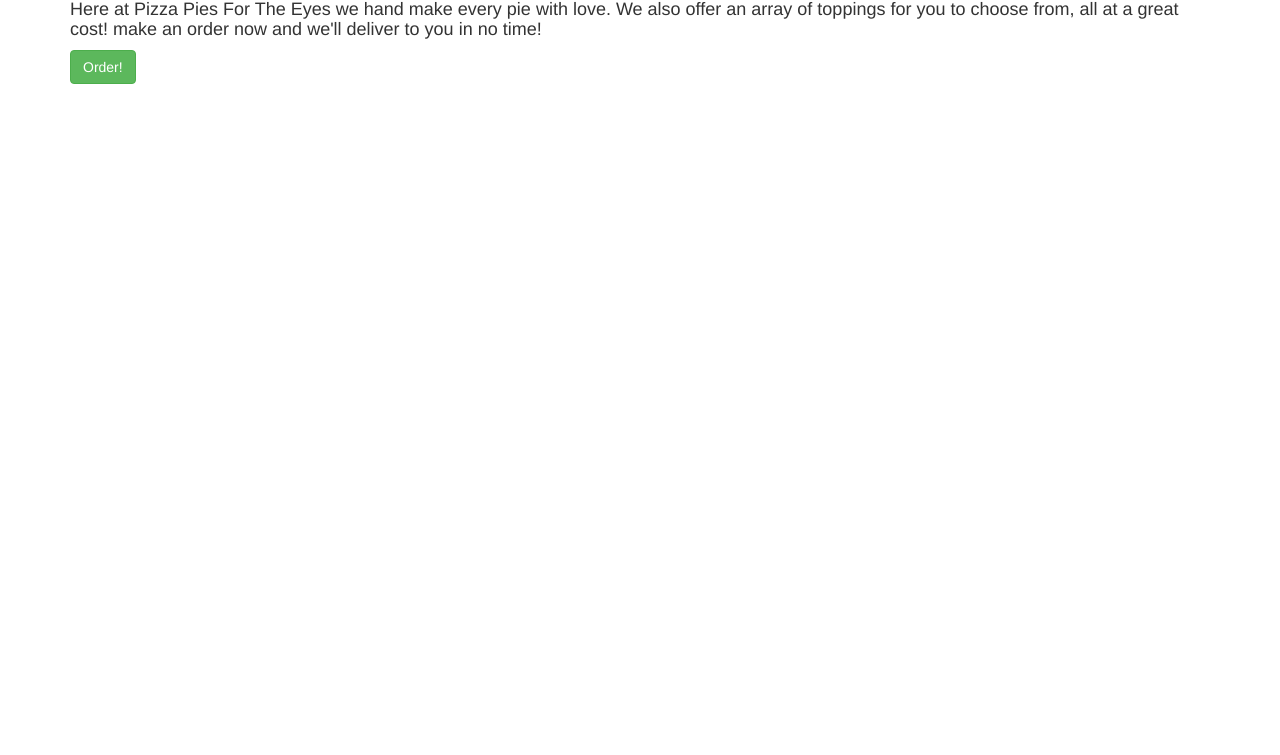
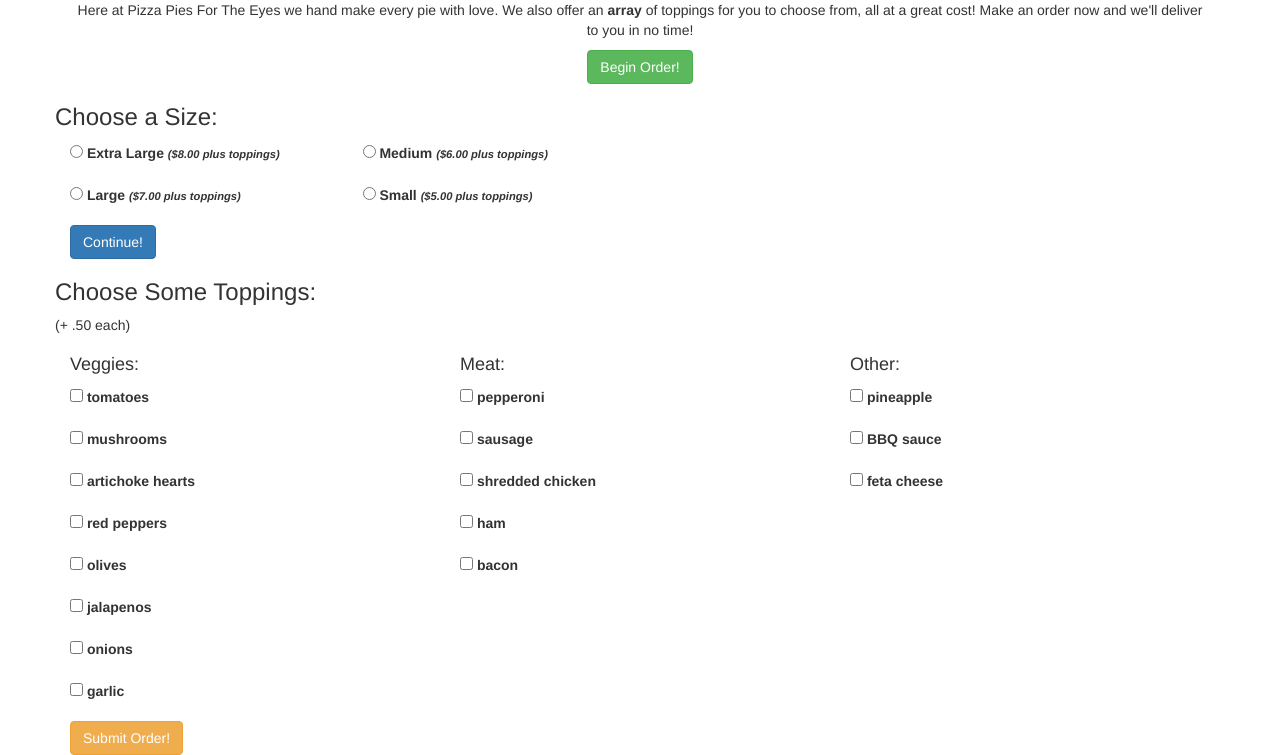
Before and after one commit to SandroMateo/pizza-order, a plain HTML site: page index.html in a window 1280 px wide. Shown: the part 268-1023 px from the top of the page. Before the commit the page ends 800 px from the top, so only its background shows below. Drawn offline with Linux system fonts and the light colour scheme.

Commit message:
add radio buttons for pizza size and checkboxes for user to choose toppings

```diff
--- a/css/custom.css
+++ b/css/custom.css
@@ -0,0 +1,8 @@
+#welcomeScreen {
+  text-align: center;
+}
+
+.sizePrice {
+  font-size: 80%;
+  font-style: italic;
+}
--- a/index.html
+++ b/index.html
@@ -12,14 +12,156 @@
       <div class="jumbotron">
         <h1>Pizza Pies For The Eyes</h1>
       </div>
-      <div class="welcomeScreen">
+      <div id="welcomeScreen">
         <h2>Welcome!</h2>
-        <h4>Here at Pizza Pies For The Eyes we hand make every pie with love. We also offer an <bold>array</bold> of toppings for you to choose from, all at a great cost! make an order now and we'll deliver to you in no time!</h4>
-        <button id="orderButton" type="button" class="btn btn-success">Order!</button>
+        <p>Here at Pizza Pies For The Eyes we hand make every pie with love. We also offer an <strong>array</strong> of toppings for you to choose from, all at a great cost! Make an order now and we'll deliver to you in no time!</p>
+        <button id="orderButton" type="button" class="btn btn-success">Begin Order!</button>
       </div>
-      <div class="row">
+      <form>
+        <div class="row" id="chooseSize">
+          <h3>Choose a Size:</h3>
+          <div class="col-xs-3">
+            <div class="form-group">
+              <label for="size">
+                <input type="radio" name="size" value="Extra Large">
+                Extra Large <span class="sizePrice">($8.00 plus toppings)</span>
+              </label>
+            </div>
+            <div class="form-group">
+              <label for="size">
+                <input type="radio" name="size" value="Large">
+                Large <span class="sizePrice">($7.00 plus toppings)</span>
+              </label>
+            </div>
+            <button id="sizeButton" type="button" class="btn btn-primary">Continue!</button>
+          </div>
+          <div class="col-xs-3">
+            <div class="form-group">
+              <label for="size">
+                <input type="radio" name="size" value="Medium">
+                Medium <span class="sizePrice">($6.00 plus toppings)</span>
+              </label>
+            </div>
+            <div class="form-group">
+              <label for="size">
+                <input type="radio" name="size" value="Small">
+                Small <span class="sizePrice">($5.00 plus toppings)</span>
+              </label>
+            </div>
+          </div>
+        </div>
+        <div class="row" id="chooseToppings">
+          <h3>Choose Some Toppings:</h3>
+          <p>(+ .50 each)</p>
+          <div class="col-xs-4">
+            <h4>Veggies:</h4>
+            <div class="form-group">
+              <label for="topping">
+                <input type="checkbox" name="topping" value="tomatoes">
+                tomatoes
+              </label>
+            </div>
+            <div class="form-group">
+              <label for="topping">
+                <input type="checkbox" name="topping" value="tomatoes">
+                mushrooms
+              </label>
+            </div>
+            <div class="form-group">
+              <label for="topping">
+                <input type="checkbox" name="topping" value="tomatoes">
+                artichoke hearts
+              </label>
+            </div>
+            <div class="form-group">
+              <label for="topping">
+                <input type="checkbox" name="topping" value="tomatoes">
+                red peppers
+              </label>
+            </div>
+            <div class="form-group">
+              <label for="topping">
+                <input type="checkbox" name="topping" value="tomatoes">
+                olives
+              </label>
+            </div>
+            <div class="form-group">
+              <label for="topping">
+                <input type="checkbox" name="topping" value="jalapenos">
+                jalapenos
+              </label>
+            </div>
+            <div class="form-group">
+              <label for="topping">
+                <input type="checkbox" name="topping" value="onions">
+                onions
+              </label>
+            </div>
+            <div class="form-group">
+              <label for="topping">
+                <input type="checkbox" name="topping" value="garlic">
+                garlic
+              </label>
+            </div>
+            <button type="submit" name="button" class="btn btn-warning">Submit Order!</button>
+          </div>
+          <div class="col-xs-4">
+            <h4>Meat:</h4>
+            <div class="form-group">
+              <label for="topping">
+                <input type="checkbox" name="topping" value="pepperoni">
+                pepperoni
+              </label>
+            </div>
+            <div class="form-group">
+              <label for="topping">
+                <input type="checkbox" name="topping" value="sausage">
+                sausage
+              </label>
+            </div>
+            <div class="form-group">
+              <label for="topping">
+                <input type="checkbox" name="topping" value="shredded chicken">
+                shredded chicken
+              </label>
+            </div>
+            <div class="form-group">
+              <label for="topping">
+                <input type="checkbox" name="topping" value="ham">
+                ham
+              </label>
+            </div>
+            <div class="form-group">
+              <label for="topping">
+                <input type="checkbox" name="topping" value="bacon">
+                bacon
+              </label>
+            </div>
+          </div>
+          <div class="col-xs-4">
+            <h4>Other:</h4>
+            <div class="form-group">
+              <label for="topping">
+                <input type="checkbox" name="topping" value="pineapple">
+                pineapple
+              </label>
+            </div>
+            <div class="form-group">
+              <label for="topping">
+                <input type="checkbox" name="topping" value="BBQ sauce">
+                BBQ sauce
+              </label>
+            </div>
+            <div class="form-group">
+              <label for="topping">
+                <input type="checkbox" name="topping" value="feta cheese">
+                feta cheese
+              </label>
+            </div>
 
-      </div>
+          </div>
+        </div>
+      </form>
     </div>
   </body>
 </html>
--- a/js/scripts.js
+++ b/js/scripts.js
@@ -23,6 +23,7 @@ pizzaOrder.prototype.pricing = function() {
 
 $(function() {
   $("#orderButton").click(function() {
+    $("#welcomeScreen").slideUp();
     $("#chooseSize").show();
   });
   $("#sizeButton").click(function() {
```
